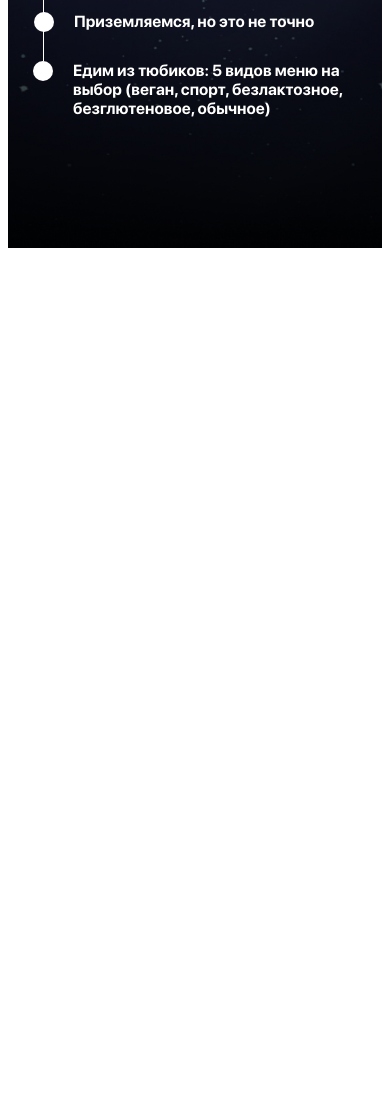
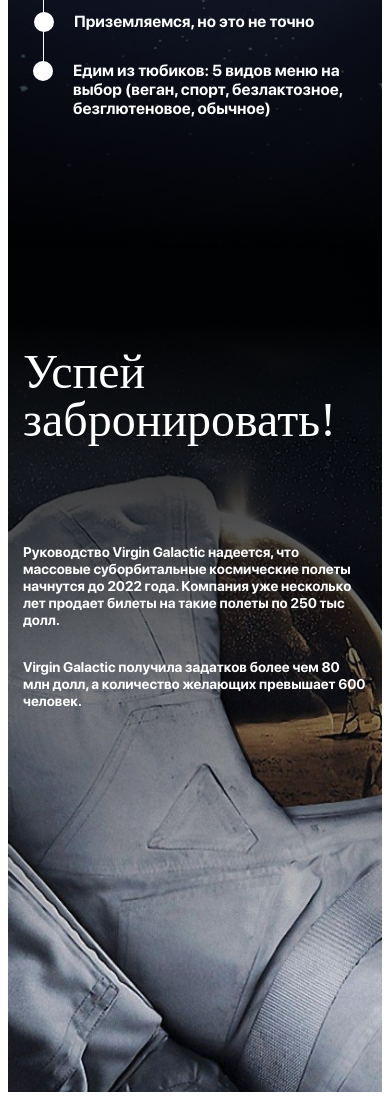
Before and after one commit to igorek19882020/Spacetour, a website: page app/index.html in a window 390 px wide. Shown: the part 5443-6543 px from the top of the page. Before the commit the page ends 5699 px from the top, so only its background shows below. Drawn offline with nearby package versions, Linux system fonts and the light colour scheme; files that its build step writes are made by us from their sources; files whose address does not match are found by name.

Commit message:
adaptive to-book

```diff
--- a/app/index.html
+++ b/app/index.html
@@ -285,7 +285,7 @@
                 </div>
             </div>
         </section>
-        <!-- <section class="to-book">
+        <section class="to-book">
             <div class="container">
                 <div class="to-book__inner">
                     <h2 class="to-book__title">Успей <br> забронировать!
@@ -300,7 +300,7 @@
                 </div>
             </div>
         </section>
-        <section class="info">
+        <!-- <section class="info">
             <div class="special-offer">
                 <div class="container">
                     <h2 class="special-offer__title title">
--- a/app/scss/_media.scss
+++ b/app/scss/_media.scss
@@ -27,6 +27,17 @@
     .login {
         margin-right: 0;
     }
+    .to-book__inner {
+        display: block;
+    }
+    .to-book__text {
+        width: 100%;
+        color: white;
+
+        margin-left: 0px;
+        margin-right: 0px;
+        margin-top: 0px;
+        margin-bottom: 30px;
     }
     @media (max-width: 950px) {
         .header__top {
@@ -167,6 +178,9 @@
             line-height: 22px;
             font-weight: 400;
         }
+        .to-book{
+            background-position:top left ;
+        }
     }
     @media (max-width: 480px) {
         .how-to__title {
@@ -201,3 +215,4 @@
             font-size: 16px;
         }
     }
+}
--- a/app/scss/style.scss
+++ b/app/scss/style.scss
@@ -242,7 +242,9 @@ foreignObject {
     cursor: pointer;
     color: #036cca;
 }
-
+.how-to__box-list{
+    display: none;
+}
 //end section HOW-TO
 
 //start section TO_BOOK
@@ -265,15 +267,18 @@ foreignObject {
     font-size: 48px;
     line-height: 48px;
     font-weight: 400;
+    padding-bottom: 100px;
+
 }
 .to-book__text {
     font-size: 14px;
     font-weight: 400;
     line-height: 17px;
     color: white;
-    max-width: 165px;
+    width: 165px;
     margin-left: auto;
     margin-right: 52px;
+
 }
 .to-book__text + .to-book__text {
     margin-left: 0;
```
Lines whose indentation alone changed are shown as unchanged.
